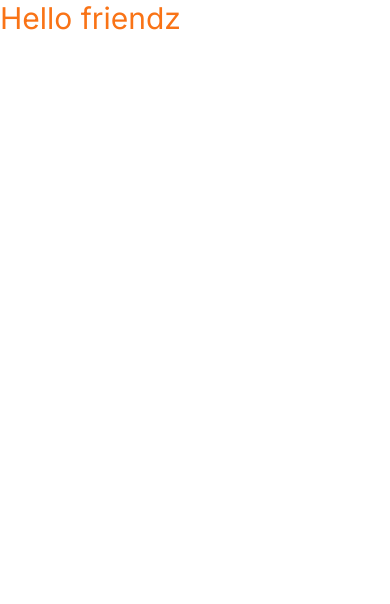
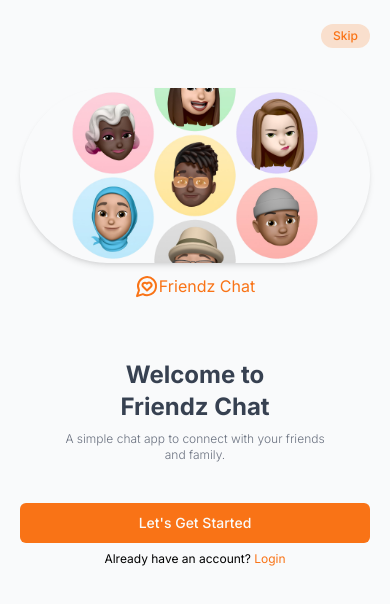
Before and after one commit to fiificode/friendz-chat, a Next.js app: page / in a window 390 px wide. Shown: the top 604 px of the page. Built offline with nearby package versions, Linux system fonts and the light colour scheme.

Commit message:
ui:Designed Mobile Intro screen

```diff
--- a/app/globals.css
+++ b/app/globals.css
@@ -2,6 +2,11 @@
 @tailwind components;
 @tailwind utilities;
 
+html,
+body,
+:root {
+  height: 100%;
+}
 @layer base {
   :root {
     --background: 0 0% 100%;
--- a/app/page.tsx
+++ b/app/page.tsx
@@ -1,5 +1,9 @@
-import Image from "next/image";
+import MobileIntro from "@/components/ui/mobile-intro/MobileIntro";
 
 export default function Home() {
-  return <div className="text-3xl text-primary">Hello friendz</div>;
+  return (
+    <div className="bg-gray-50 min-h-screen">
+      <MobileIntro />
+    </div>
+  );
 }
--- /dev/null
+++ b/components/ui/button.tsx
@@ -0,0 +1,56 @@
+import * as React from "react"
+import { Slot } from "@radix-ui/react-slot"
+import { cva, type VariantProps } from "class-variance-authority"
+
+import { cn } from "@/lib/utils"
+
+const buttonVariants = cva(
+  "inline-flex items-center justify-center whitespace-nowrap rounded-md text-sm font-medium ring-offset-background transition-colors focus-visible:outline-none focus-visible:ring-2 focus-visible:ring-ring focus-visible:ring-offset-2 disabled:pointer-events-none disabled:opacity-50",
+  {
+    variants: {
+      variant: {
+        default: "bg-primary text-primary-foreground hover:bg-primary/90",
+        destructive:
+          "bg-destructive text-destructive-foreground hover:bg-destructive/90",
+        outline:
+          "border border-input bg-background hover:bg-accent hover:text-accent-foreground",
+        secondary:
+          "bg-secondary text-secondary-foreground hover:bg-secondary/80",
+        ghost: "hover:bg-accent hover:text-accent-foreground",
+        link: "text-primary underline-offset-4 hover:underline",
+      },
+      size: {
+        default: "h-10 px-4 py-2",
+        sm: "h-9 rounded-md px-3",
+        lg: "h-11 rounded-md px-8",
+        icon: "h-10 w-10",
+      },
+    },
+    defaultVariants: {
+      variant: "default",
+      size: "default",
+    },
+  }
+)
+
+export interface ButtonProps
+  extends React.ButtonHTMLAttributes<HTMLButtonElement>,
+    VariantProps<typeof buttonVariants> {
+  asChild?: boolean
+}
+
+const Button = React.forwardRef<HTMLButtonElement, ButtonProps>(
+  ({ className, variant, size, asChild = false, ...props }, ref) => {
+    const Comp = asChild ? Slot : "button"
+    return (
+      <Comp
+        className={cn(buttonVariants({ variant, size, className }))}
+        ref={ref}
+        {...props}
+      />
+    )
+  }
+)
+Button.displayName = "Button"
+
+export { Button, buttonVariants }
--- /dev/null
+++ b/components/ui/mobile-intro/MobileIntro.tsx
@@ -0,0 +1,61 @@
+import React from "react";
+import { Button } from "../button";
+import Link from "next/link";
+import Image from "next/image";
+import { MessageCircleHeart } from "lucide-react";
+
+const MobileIntro = () => {
+  return (
+    <div className="flex min-h-full flex-col p-6 lg:hidden bg-gray-50 items-center justify-center">
+      <div className="flex w-screen items-center justify-end px-5">
+        <Link
+          href={"/sign-in"}
+          className="bg-primary/20 px-3 flex items-center justify-center py-1 rounded-full"
+        >
+          <span className="text-xs text-primary font-medium">Skip</span>
+        </Link>
+      </div>
+      {/* chat Logo */}
+      <div className="mt-10 w-screen flex items-center justify-center px-5">
+        <Image
+          src={"/introImage.png"}
+          alt="Intro-Image"
+          width={420}
+          height={480}
+          className=" rounded-full shadow-md"
+        />
+      </div>
+      {/* title  */}
+      <div className="m-3 flex animate-bounce items-center justify-center px-5 text-primary">
+        <MessageCircleHeart />
+        <h1>Friendz Chat</h1>
+      </div>
+      {/* Intro text   */}
+      <div className="m-5 pt-7 font-bold text-gray-700 flex flex-col items-center justify-center px-5 text-center">
+        <h1 className="text-2xl">
+          Welcome to <br />
+          <span className="">Friendz Chat</span>
+        </h1>
+
+        <p className="text-xs mt-2 text-gray-500 font-light">
+          A simple chat app to connect with your friends and family.
+        </p>
+      </div>
+
+      {/* button  */}
+      <div className="w-screen h-2 pt-5 px-5">
+        <Button className="w-full">Let&apos;s Get Started</Button>
+      </div>
+      <div className="mt-10 text-xs">
+        <p className="mt-2">
+          Already have an account?{" "}
+          <Link href={"/sign-in"} className="text-primary">
+            Login
+          </Link>
+        </p>
+      </div>
+    </div>
+  );
+};
+
+export default MobileIntro;
--- a/package.json
+++ b/package.json
@@ -9,6 +9,7 @@
     "lint": "next lint"
   },
   "dependencies": {
+    "@radix-ui/react-slot": "^1.0.2",
     "class-variance-authority": "^0.7.0",
     "clsx": "^2.1.0",
     "lucide-react": "^0.316.0",
```
Also changed, not shown: public/introImage.png (added), 1 other file (tests, documents, lock files or other folders).
